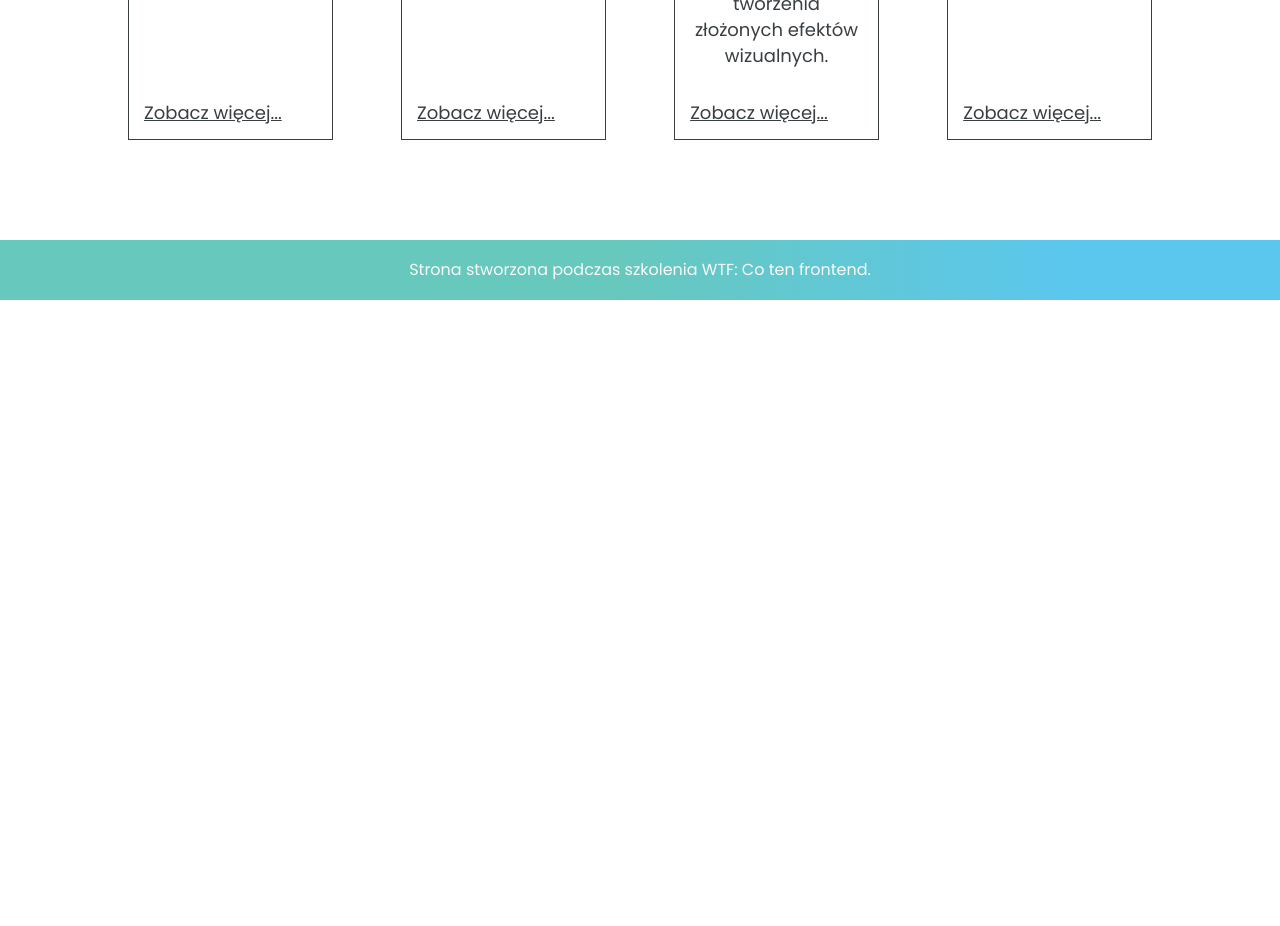
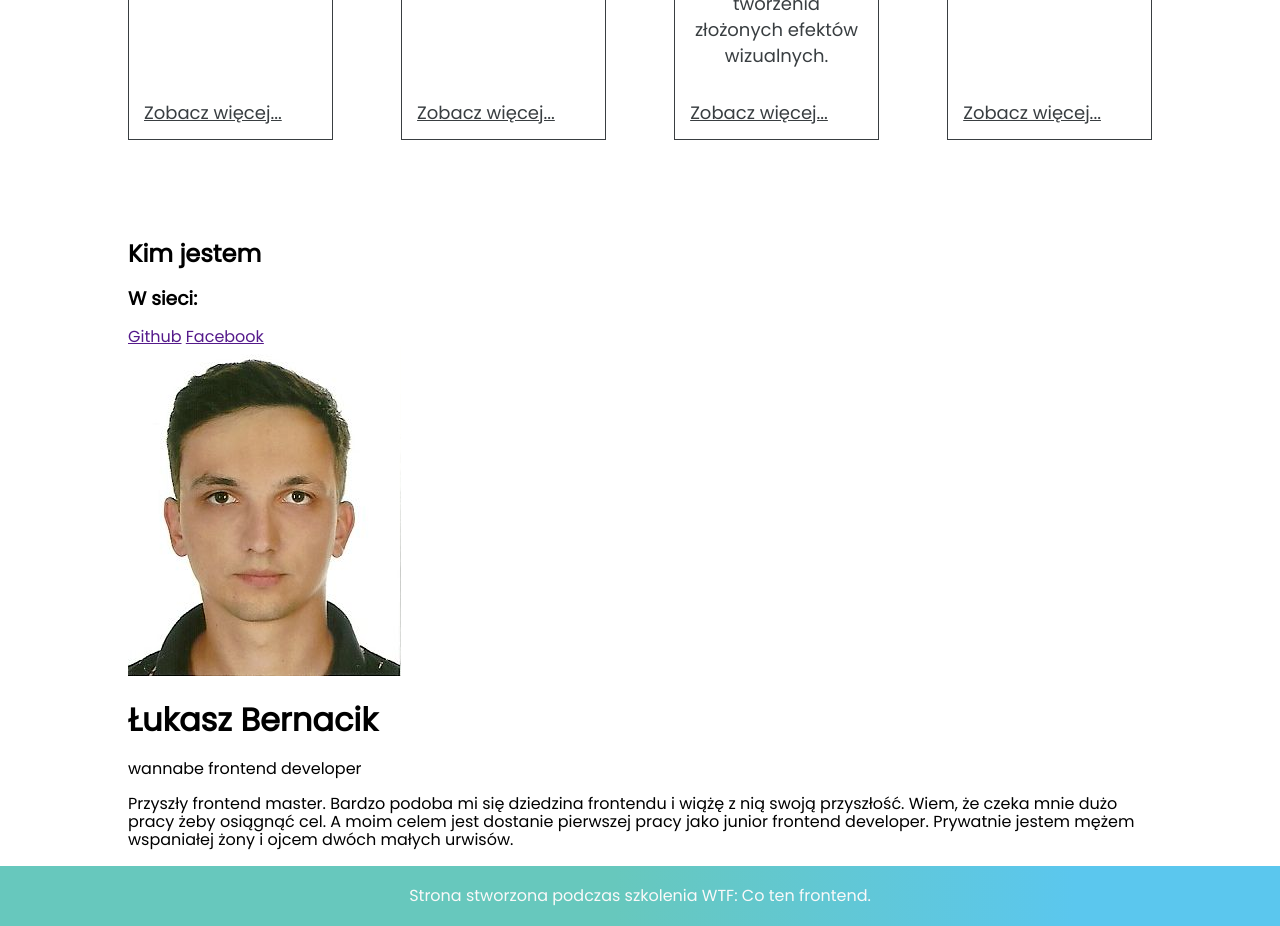
Before and after one commit to lukasz-bernacik/homepage, a plain HTML site: page index.html in a window 1280 px wide. Shown: the part 1615-2541 px from the top of the page. Before the commit the page ends 1915 px from the top, so only its background shows below. Drawn offline with Linux system fonts and the light colour scheme.

Commit message:
add about section and add content to this section

```diff
--- a/index.html
+++ b/index.html
@@ -97,6 +97,39 @@
           </article>
         </div>
       </section>
+
+      <section class="about">
+        <h2 class="about__heading">Kim jestem</h2>
+        <div class="about__wrapper">
+          <section class="links">
+            <h3 class="links__heading">W sieci:</h3>
+            <a href="" class="links__item">Github</a>
+            <a href="" class="links__item">Facebook</a>
+          </section>
+          <section class="card">
+            <article class="person">
+              <img
+                class="person__picture"
+                src="./images/Photo.jpg"
+                alt="moje zdjęcie"
+              />
+              <div class="person__wrapper">
+                <header class="person__header">
+                  <h1 class="person__name">Łukasz Bernacik</h1>
+                  <p class="person__position">wannabe frontend developer</p>
+                </header>
+                <p class="person__description">
+                  Przyszły frontend master. Bardzo podoba mi się dziedzina
+                  frontendu i wiążę z nią swoją przyszłość. Wiem, że czeka mnie
+                  dużo pracy żeby osiągnąć cel. A moim celem jest dostanie
+                  pierwszej pracy jako junior frontend developer. Prywatnie
+                  jestem mężem wspaniałej żony i ojcem dwóch małych urwisów.
+                </p>
+              </div>
+            </article>
+          </section>
+        </div>
+      </section>
       <!-- <section class="about">
         <h2 class="about__heading">Kim jestem</h2>
         <span class="about__subheading about__subheading--js"></span>
```
